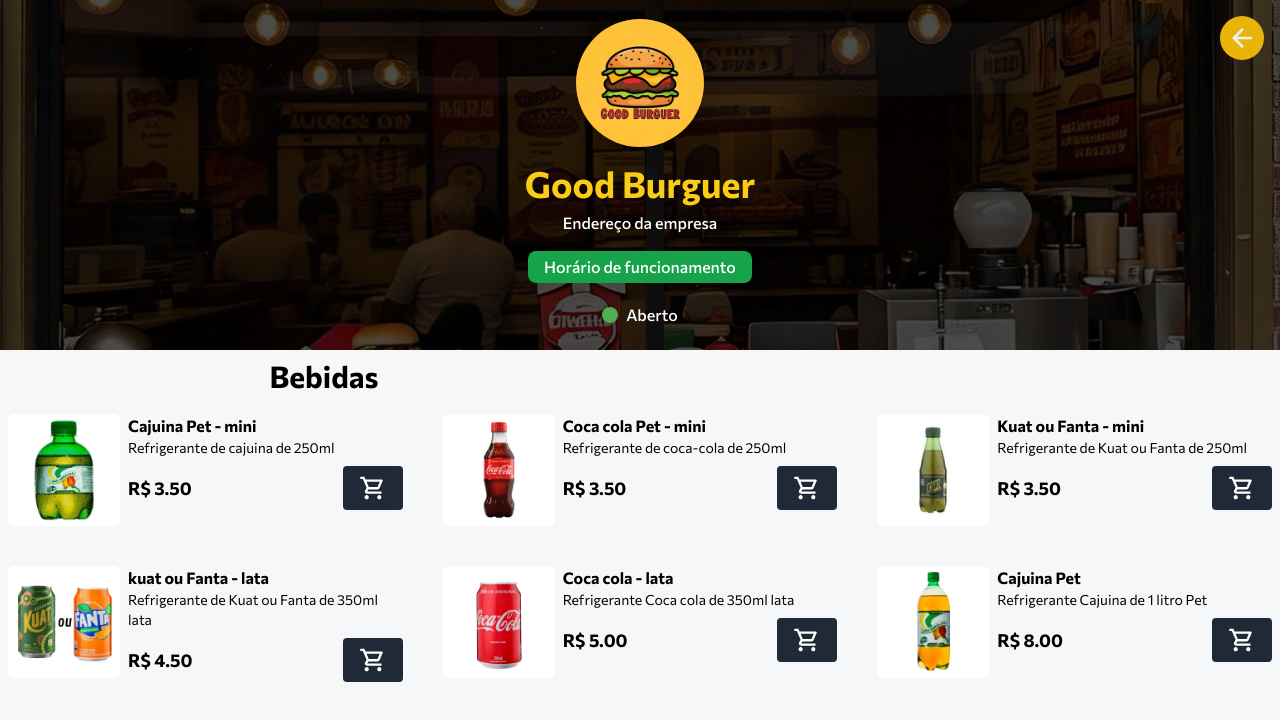
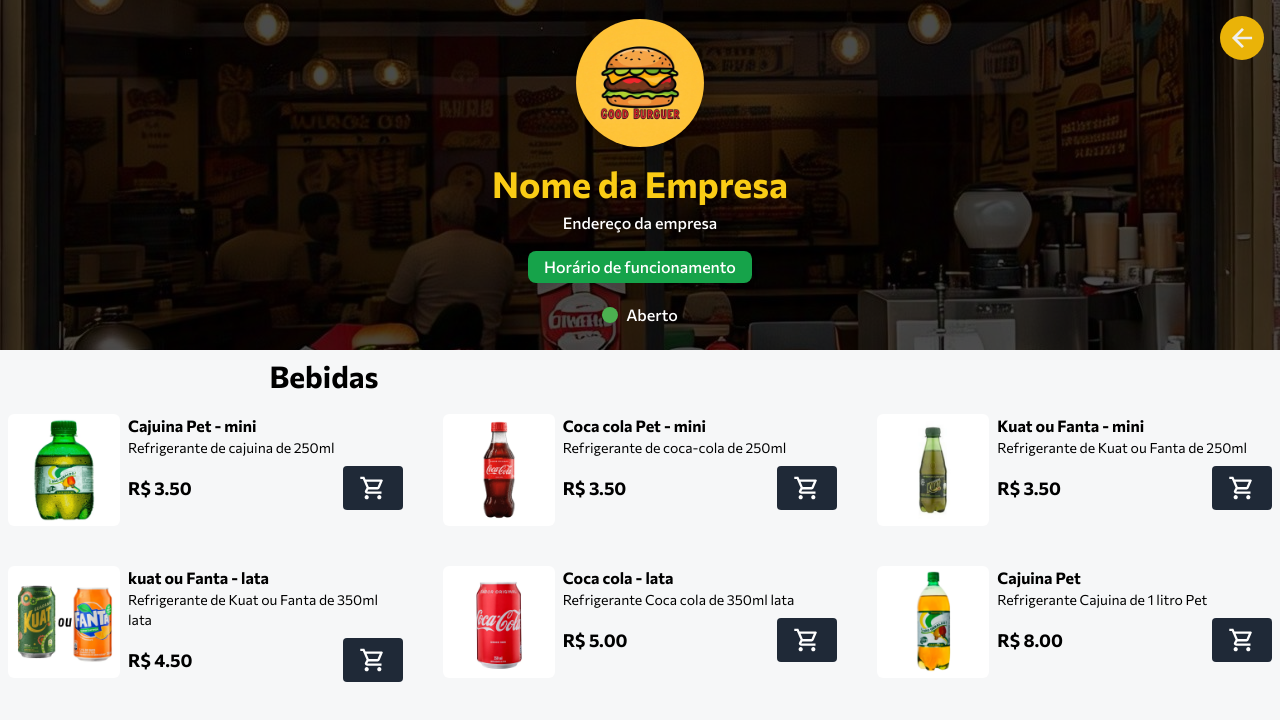
Before and after one commit to smart-food-pedidos/good-burguer-cardapio, a website: page categories/drinks.html in a window 1280 px wide. Drawn offline with nearby package versions, Linux system fonts and the light colour scheme.

Commit message:
drinks.html

```diff
--- a/categories/drinks.html
+++ b/categories/drinks.html
@@ -17,7 +17,7 @@
   <meta property="og:type" content="website" />
   <meta property="og:title" content="Bunito Burgues" />
   <meta property="og:image" content="https://mariorenanofc.github.io/carpadio-online/assets/logo.jpg" />
-  <meta property="og:description" content="O melhor hamburgue da cidade de Luiz Gonzaga" />
+  <meta property="og:description" content="" />
   <meta property="og:site_name" content="Cardapio Online" />
 
   <!-- Tailwind CSS-->
@@ -33,7 +33,7 @@
         <img src="../assets/logo-good-burguer.jpeg" alt="Logo da lanchonete"
           class="w-32 h-32 rounded-full shadow-lg hover:scale-110 duration-200" loading="lazy" />
         <h1 class="text-4xl mt-4 mb-2 font-bold text-yellow-400">
-          Good Burguer
+          Nome da Empresa
         </h1>
         <span class="text-white font-medium">Endereço da empresa</span>
 
```
